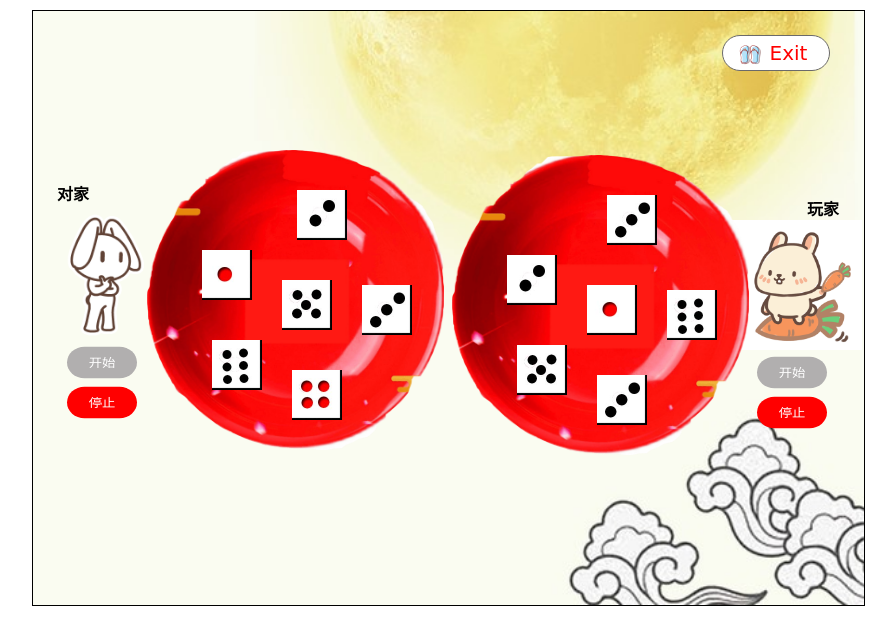
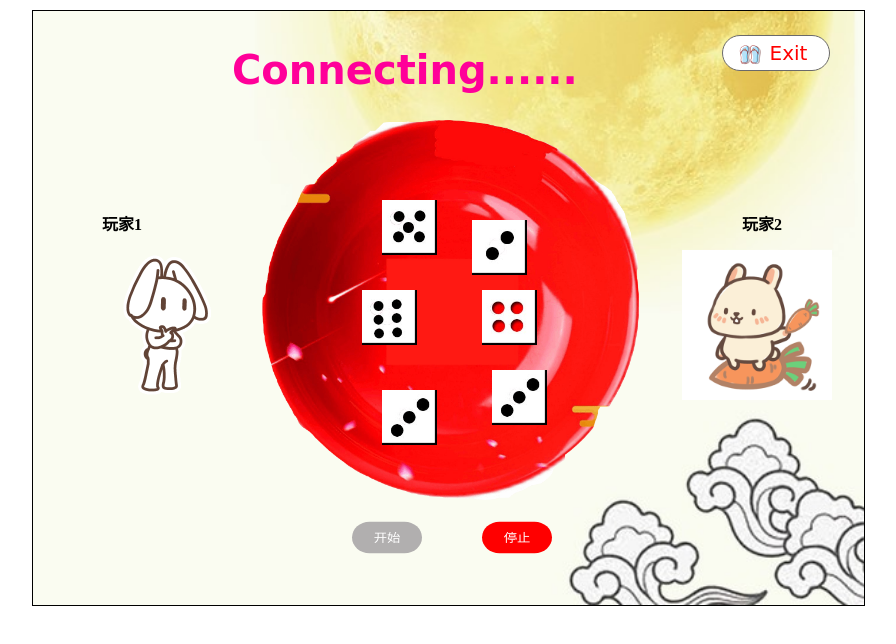
Before and after one commit to maple-leaf10/Bobing-game, a plain HTML site: page pg6.html in a window 1280 px wide. Both pictures are taken after a click on the button "开始". Shown: the whole page, without its empty margins (128-1024 px from the left). Drawn offline with Linux system fonts and the light colour scheme.

Commit message:
更新 pg6 页面设置
调整 pg6 的页面设置，使得其更符合联机设置

```diff
--- a/css/pg6.css
+++ b/css/pg6.css
@@ -9,119 +9,82 @@
     border: 1px solid;
 }
 
+.deco_word3 {
+    position: absolute;
+    font-size: 20px;
+    font-family: "Lucida Handwriting", cursive;
+    top: 10px;
+    left: 200px;
+    color: red;
+}
+
 .deco_pic1 {
     position: absolute;
-    left: 700px;
+    left: 230px;
+    top: 110px;
+}
+
+.deco_pic2 {
+    position: absolute;
+    left: 650px;
+    top: 240px;
+}
+.deco_pic9 {
+    position: absolute;
+    left: 50px;
+    top: 240px;
+}
+.deco_word1 {
+    position: absolute;
+    left: 70px;
+    top: 170px;
+}
+.deco_word2 {
+    position: absolute;
+    left: 710px;
+    top: 170px;
+}
+
+.deco_pic3 {
+    position: absolute;
+    left: 450px;
+    top: 280px;
+}
+.deco_pic4 {
+    position: absolute;
+    left: 350px;
+    top: 190px;
+}
+.deco_pic5 {
+    position: absolute;
+    left: 440px;
     top: 210px;
 }
-.deco_pic2 {
+.deco_pic6 {
     position: absolute;
-    left: 0px;
-    top: 200px;
+    left: 350px;
+    top: 380px;
 }
-.deco_pic3 {
-    position:absolute;
-    left:115px;
-    top:140px;
+.deco_pic7 {
+    position: absolute;
+    left: 330px;
+    top: 280px;
 }
-.deco_pic4 {
-    position:absolute;
-    left:420px;
-    top:145px;
+.deco_pic8 {
+    position: absolute;
+    left: 460px;
+    top: 360px;
 }
 
 .deco_btn1 {
-    position:absolute;
-    left:725px;
-    top:345px;
+    position: absolute;
+    left: 320px;
+    top: 510px;
 }
 .deco_btn2 {
-    position:absolute;
-    left:725px;
-    top:385px;
-}
-.deco_word1 {
-    position:absolute;
-    left:775px;
-    top:155px;
-}
-
-.deco_btn3 {
-    position:absolute;
-    left:35px;
-    top:335px;
-}
-.deco_btn4 {
-    position:absolute;
-    left:35px;
-    top:375px;
-}
-.deco_word2 {
-    position:absolute;
-    left:25px;
-    top:140px;
-}
-
-.deco_pic5 {
-    position:absolute;
-    left:170px;
-    top:240px;
-}
-.deco_pic6 {
-    position:absolute;
-    left:265px;
-    top:180px;
-}
-.deco_pic7 {
-    position:absolute;
-    left:330px;
-    top:275px;
-}
-.deco_pic8 {
-    position:absolute;
-    left:260px;
-    top:360px;
-}
-.deco_pic9 {
-    position:absolute;
-    left:250px;
-    top:270px;
-}
-.deco_pic10 {
-    position:absolute;
-    left:180px;
-    top:330px;
-}
-
-.deco_pic11 {
-    position:absolute;
-    left:475px;
-    top:245px;
-}
-.deco_pic12 {
-    position:absolute;
-    left:575px;
-    top:185px;
-}
-.deco_pic13 {
-    position:absolute;
-    left:635px;
-    top:280px;
-}
-.deco_pic14 {
-    position:absolute;
-    left:565px;
-    top:365px;
-}
-.deco_pic15 {
-    position:absolute;
-    left:555px;
-    top:275px;
-}
-.deco_pic16 {
-    position:absolute;
-    left:485px;
-    top:335px;
+    position: absolute;
+    left: 450px;
+    top: 510px;
 }
 
 .deco_btnall {
@@ -162,8 +125,8 @@
 
 .output_player1 {
     position: absolute;
-    top: 100.2px;
-    left: 501.2px;
+    top: 180.2px;
+    left: 541.2px;
     background-color: rgba(0, 0, 0, 0);
     width: 280px;
     height: 50px;
@@ -171,15 +134,3 @@
     font-size: 35px;
     color: rgba(255, 0, 157, 0.507);
 }
-
-.output_player2 {
-    position: absolute;
-    top: 100.2px;
-    left: 41.2px;
-    background-color: rgba(0, 0, 0, 0);
-    width: 280px;
-    height: 50px;
-    font-family: "方正舒体";
-    font-size: 35px;
-    color: rgba(255, 0, 157, 0.507);
-}
--- a/js/pg6.js
+++ b/js/pg6.js
@@ -1,73 +1,54 @@
 var btn1 = document.getElementById('btn1');
-var pic1 = document.querySelectorAll('#pic1');
-var pic2 = document.querySelectorAll('#pic2');
-var pic3 = document.querySelectorAll('#pic3');
-var pic4 = document.querySelectorAll('#pic4');
-var pic5 = document.querySelectorAll('#pic5');
-var pic6 = document.querySelectorAll('#pic6');
+var pic1 = document.getElementById('pic1');
+var pic2 = document.getElementById('pic2');
+var pic3 = document.getElementById('pic3');
+var pic4 = document.getElementById('pic4');
+var pic5 = document.getElementById('pic5');
+var pic6 = document.getElementById('pic6');
 var result_player1 = document.querySelector('.output_player1');
-var result_player2 = document.querySelector('.output_player2');
-var result = null;
 btn1.onclick = function() {
-    window.open('pg1.html');
+    window.location.href = 'pg1.html';
 }
-var j = 0;
-var flag = new Array(2);
-flag[0] = 0;
-flag[1] = 0;
-var flag2 = 0;
-var flag3 = 0;
-var start = document.querySelectorAll('#start');
-var stop1 = document.querySelectorAll('#stop');
-start[0].onclick = function() {
-    j = 0;
-    if (flag[0] == 1) {
-        result_player1.innerHTML = "<span></span>";
-        flag[0] = 0;
-    }
-    fun();
-    flag2 = 1;
-}
-start[1].onclick = function() {
-    j = 1;
-    if (flag[1] == 1) {
-        result_player2.innerHTML = "<span></span>";
-        flag[1] = 0;
-    }
-    fun();
-    flag3 = 1;
-}
-stop1[0].onclick = function() {
-    if (flag3 == 1) {
-        alert("请在你所在的玩家位置按停止键,本轮结果不算数");
-    }
-    fun2();
-    result_player1.innerHTML = "<span>" + result + "</span>";
-    flag[0] = 1;
-    flag2 = 0;
-}
-stop1[1].onclick = function() {
-    if (flag2 == 1) {
-        alert("请在你所在的玩家位置按停止键，本轮结果不算数");
-    }
-    fun2();
-    result_player2.innerHTML = "<span>" + result + "</span>";
-    flag[1] = 1;
-    flag3 = 0;
-
+setTimeout("alert('玩家已进入联机页面，即将开始连接')",0);
+function blink() {
+    var color="#FF00FF,#FF00CC,#FF0099,#FF0066,#FF0033,#FF0000";
+    color=color.split(",");
+    document.getElementById("msg").style.color=color[parseInt(Math.random()*color.length)];
 }
 var flagtime;
+flagtime = setInterval("blink()",200);
+function replace() {
+    document.getElementById('msg').innerHTML = 'Connect successfully!';
+    window.clearTimeout(flagtime);
+}
+setTimeout("replace()",10000);
+var flag = 1;
+var start = document.getElementById('start');
+var pause = document.getElementById('pause');
+start.onclick = function() {
+    if (flag == 1) {
+        result_player1.innerHTML = "<span></span>";
+        fun();
+        flag = 0;
+    }
+}
+pause.onclick = function() {
+    if (flag == 0) {
+        fun2();
+        flag = 1;
+    }
+}
 var oldinner;
 var num;
 num = new Array(6);
 
 function init() {
-    pic1[j].src = "pic/dice_pic1.jpg";
-    pic2[j].src = "pic/dice_pic2.jpg";
-    pic3[j].src = "pic/dice_pic3.jpg";
-    pic4[j].src = "pic/dice_pic4.jpg";
-    pic5[j].src = "pic/dice_pic5.jpg";
-    pic6[j].src = "pic/dice_pic6.jpg";
+    pic1.src = "pic/dice_pic1.jpg";
+    pic2.src = "pic/dice_pic2.jpg";
+    pic3.src = "pic/dice_pic3.jpg";
+    pic4.src = "pic/dice_pic4.jpg";
+    pic5.src = "pic/dice_pic5.jpg";
+    pic6.src = "pic/dice_pic6.jpg";
 }
 
 function fun() {
@@ -79,14 +60,13 @@ function fun() {
         arr[i] = Math.floor(Math.random() * 6 + 1);
         num[arr[i] - 1]++;
     }
-    pic1[j].src = "pic/dice_pic" + arr[0] + ".jpg";
-    pic2[j].src = "pic/dice_pic" + arr[1] + ".jpg";
-    pic3[j].src = "pic/dice_pic" + arr[2] + ".jpg";
-    pic4[j].src = "pic/dice_pic" + arr[3] + ".jpg";
-    pic5[j].src = "pic/dice_pic" + arr[4] + ".jpg";
-    pic6[j].src = "pic/dice_pic" + arr[5] + ".jpg";
-    flagtime = setTimeout(fun, 100,);
-
+    pic1.src = "pic/dice_pic" + arr[0] + ".jpg";
+    pic2.src = "pic/dice_pic" + arr[1] + ".jpg";
+    pic3.src = "pic/dice_pic" + arr[2] + ".jpg";
+    pic4.src = "pic/dice_pic" + arr[3] + ".jpg";
+    pic5.src = "pic/dice_pic" + arr[4] + ".jpg";
+    pic6.src = "pic/dice_pic" + arr[5] + ".jpg";
+    flagtime = setTimeout("fun()", 100);
 }
 
 function fun2() {
@@ -94,35 +74,35 @@ function fun2() {
     window.clearTimeout(flagtime);
     if (num[3] >= 4) {
         if (num[3] == 6)
-            result = "状元-红六勃";
+            result_player1.innerHTML = "<span>状元-红六勃</span>";
         else if (num[3] == 5)
-            result = "状元-五红";
+            result_player1.innerHTML = "<span>状元-五红</span>";
         else if (num[0] == 2)
-            result = "状元-插金花";
+            result_player1.innerHTML = "<span>状元-插金花</span>";
         else
-            result = "状元-四红";
+            result_player1.innerHTML = "<span>状元-四红</span>";
     } else if (num[0] == 6)
-        result = "状元-遍地锦";
+        result_player1.innerHTML = "<span>状元-遍地锦</span>";
     else if (num[1] == 6 || num[2] == 6 || num[4] == 6 || num[5] == 6)
-        result = "状元-黒六勃";
+        result_player1.innerHTML = "<span>状元-黒六勃</span>";
     else if (num[0] == 5 || num[1] == 5 || num[2] == 5 || num[4] == 5 || num[5] == 5)
-        result = "状元-五子登科";
+        result_player1.innerHTML = "<span>状元-五子登科</span>";
     else {
         for (var i = 0; i < 6; i++) {
             if (num[i] == 4)
                 sijin = 1;
         }
         if (sijin == 1)
-            result = "进士-四进";
+            result_player1.innerHTML = "<span>进士-四进</span>";
         else if (num[0] == 1 && num[1] == 1 && num[2] == 1 && num[3] == 1 && num[4] == 1 && num[5] == 1)
-            result = "榜眼-对堂";
+            result_player1.innerHTML = "<span>榜眼-对堂</span>";
         else if (num[3] == 3)
-            result = "探花-三红";
+            result_player1.innerHTML = "<span>探花-三红</span>";
         else if (num[3] == 2)
-            result = "举人-二举";
+            result_player1.innerHTML = "<span>举人-二举</span>";
         else if (num[3] == 1)
-            result = "秀才-一秀";
+            result_player1.innerHTML = "<span>秀才-一秀</span>";
         else
-            result = "哎呀，再博一次吧";
+            result_player1.innerHTML = "<span>哎呀，再博一次吧</span>";
     }
 }
--- a/pg6.html
+++ b/pg6.html
@@ -6,93 +6,65 @@
     <meta http-equiv="X-UA-Compatible" content="IE=edge">
     <meta name="viewport" content="width=device-width, initial-scale=1.0">
     <link href="css/pg6.css" rel="stylesheet" type="text/css" />
-    <title>博饼网页开心小游戏</title>
+    <title>Bobing-联机模式</title>
 </head>
 
 <body>
     <div class="myCanvas">
         <img class="bg_image" src="pic/main_pic2.jpg" alt="haha">
 
+        <div class="deco_word3">
+            <h1 id="msg">Connecting......</h1>
+        </div>
+
         <div class="deco_pic1">
-            <img src="pic/player_pic1.gif" alt="haha" height="130px" width="130px">
+            <img src="pic/bowl_pic.png" alt="haha" height="380px" width="377px">
+        </div>
+
+        <div class="deco_pic2">
+            <img src="pic/player_pic1.gif" alt="haha" height="150px" width="150px">
+        </div>
+        <div class="deco_pic9">
+            <img src="pic/player_pic3.gif" alt="haha" height="150px" width="150px">
         </div>
         <div class="deco_word1">
-            <h1><font color="black" size="3">玩家</font></h1>
-         </div>
+            <h1><font color="black" size="3">玩家1</font></h1>
+        </div>
+        <div class="deco_word2">
+            <h1><font color="black" size="3">玩家2</font></h1>
+        </div>
         <div class="deco_btn1">
             <input id="start" type="button" value="开始" style="cursor: pointer; color:white; background: rgb(177, 175, 175); width: 70px; height: 35px; border-radius: 50px;-webkit-transform: scale(1, 0.9); border:none">
         </div>
         <div class="deco_btn2">
-            <input id="stop" type="button" value="停止" style="cursor: pointer; color:white; background: red; width: 70px; height: 35px; border-radius: 50px;-webkit-transform: scale(1, 0.9); border:none">
+            <input id="pause" type="button" value="停止" style="cursor: pointer; color:white; background: red; width: 70px; height: 35px; border-radius: 50px;-webkit-transform: scale(1, 0.9); border:none">
         </div>
-
-        <div class="deco_pic2">
-            <img src="pic/player_pic3.gif" alt="haha" height="130px" width="130px">
-        </div>
-        <div class="deco_word2">
-            <h1><font color="black" size="3">对家</font></h1>
-         </div>
-        <div class="deco_btn3">
-            <input id="start" type="button" value="开始" style="cursor: pointer; color:white; background: rgb(177, 175, 175); width: 70px; height: 35px; border-radius: 50px;-webkit-transform: scale(1, 0.9); border:none">
-        </div>
-        <div class="deco_btn4">
-            <input id="stop" type="button" value="停止" style="cursor: pointer; color:white; background: red; width: 70px; height: 35px; border-radius: 50px;-webkit-transform: scale(1, 0.9); border:none">
-        </div>
-
         <div class="output_player1"></div>
-        <div class="output_player2"></div>
 
         <div class="deco_pic3">
-            <img src="pic/bowl_pic.png" alt="haha" height="300px" width="297px">
+            <img id="pic1" src="pic/dice_pic1.jpg" alt="haha" height="55px" width="55px">
         </div>
         <div class="deco_pic4">
-            <img src="pic/bowl_pic.png" alt="haha" height="300px" width="297px">
+            <img id="pic2" src="pic/dice_pic2.jpg" alt="haha" height="55px" width="55px">
         </div>
-
-        <div class="deco_pic11">
-            <img id="pic1" src="pic/dice_pic1.jpg" alt="haha" height="50px" width="50px">
-        </div>
-        <div class="deco_pic12">
-            <img id="pic2" src="pic/dice_pic2.jpg" alt="haha" height="50px" width="50px">
-        </div>
-        <div class="deco_pic13">
-            <img id="pic3" src="pic/dice_pic3.jpg" alt="haha" height="50px" width="50px">
-        </div>
-        <div class="deco_pic14">
-            <img id="pic4" src="pic/dice_pic4.jpg" alt="haha" height="50px" width="50px">
-        </div>
-        <div class="deco_pic15">
-            <img id="pic5" src="pic/dice_pic5.jpg" alt="haha" height="50px" width="50px">
-        </div>
-        <div class="deco_pic16">
-            <img id="pic6" src="pic/dice_pic6.jpg" alt="haha" height="50px" width="50px">
-        </div>
-
         <div class="deco_pic5">
-            <img id="pic1" src="pic/dice_pic1.jpg" alt="haha" height="50px" width="50px">
+            <img id="pic3" src="pic/dice_pic3.jpg" alt="haha" height="55px" width="55px">
         </div>
         <div class="deco_pic6">
-            <img id="pic2" src="pic/dice_pic2.jpg" alt="haha" height="50px" width="50px">
+            <img id="pic4" src="pic/dice_pic4.jpg" alt="haha" height="55px" width="55px">
         </div>
         <div class="deco_pic7">
-            <img id="pic3" src="pic/dice_pic3.jpg" alt="haha" height="50px" width="50px">
+            <img id="pic5" src="pic/dice_pic5.jpg" alt="haha" height="55px" width="55px">
         </div>
         <div class="deco_pic8">
-            <img id="pic4" src="pic/dice_pic4.jpg" alt="haha" height="50px" width="50px">
-        </div>
-        <div class="deco_pic9">
-            <img id="pic5" src="pic/dice_pic5.jpg" alt="haha" height="50px" width="50px">
-        </div>
-        <div class="deco_pic10">
-            <img id="pic6" src="pic/dice_pic6.jpg" alt="haha" height="50px" width="50px">
+            <img id="pic6" src="pic/dice_pic6.jpg" alt="haha" height="55px" width="55px">
         </div>
 
         <button class="deco_btnall" id="btn1"><img class="btn_img" src="pic/shoes.png"><span class="btn_span">    Exit</span></button>
     </div>
 </body>
 
-<script type="text/javascript" src="js/pg6.js"></script>
-<script>
+<script type="text/javascript" src="js/pg6.js" >
 </script>
 
 </html>
```
